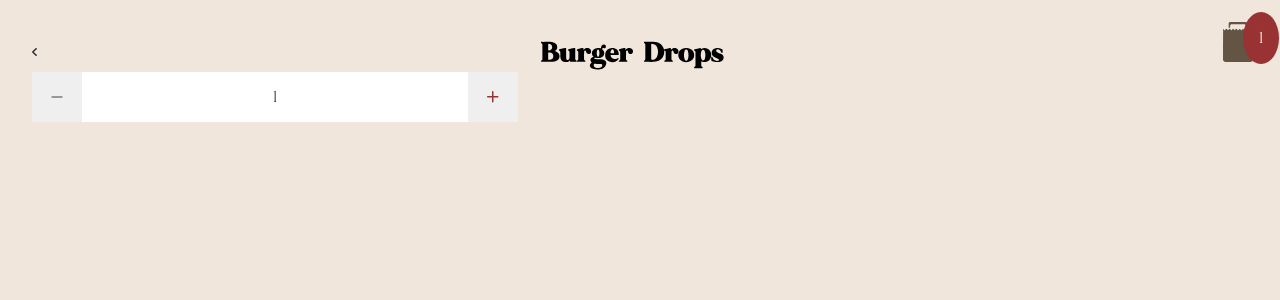
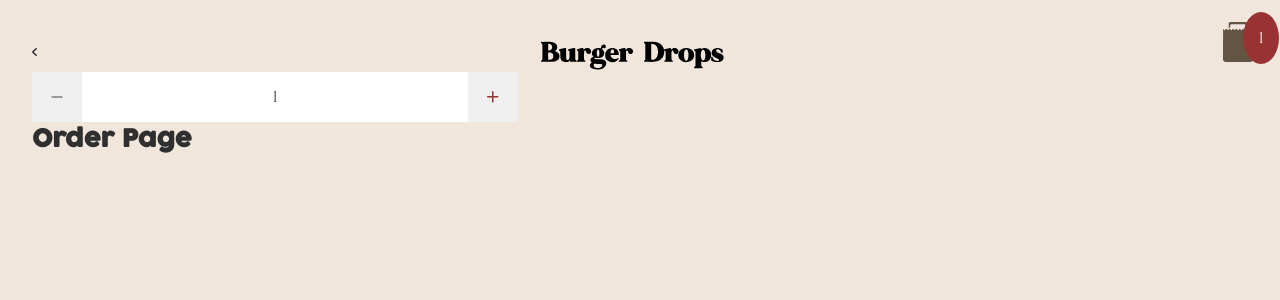
Before and after one commit to annasybingco/taco-restaurant, a React (Vite) app: page /cart in a window 1280 px wide. Shown: the top 300 px of the page. Built offline with nearby package versions, Linux system fonts and the light colour scheme.

Commit message:
began to link order page to cart page

```diff
--- a/src/components/MenuId/MenuId.jsx
+++ b/src/components/MenuId/MenuId.jsx
@@ -3,11 +3,16 @@ import axios from "axios";
 import { useParams } from "react-router-dom";
 import "../MenuId/MenuId.scss";
 import close from "../../assets/icons/close.svg";
+import { useNavigate } from "react-router-dom";
 
 function MenuId() {
   const [item, setItem] = useState({});
   const [ingredient, setIngredient] = useState([]);
   const { id } = useParams();
+  const navigate = useNavigate();
+  const handleOrderClick = () => {
+    navigate("/order", { state: { photo: item.photo } });
+  };
 
   const getItem = async (id) => {
     try {
@@ -90,6 +95,7 @@ function MenuId() {
             placeholder="Add a note (Extra drop sauce, no onions, etc)"
           ></textarea>
         </div>
+        <button onClick={handleOrderClick}>Order Now</button>
       </section>
     </>
   );
--- /dev/null
+++ b/src/components/Order/Order.jsx
@@ -0,0 +1,15 @@
+import { useLocation } from "react-router-dom";
+
+function Order() {
+  const location = useLocation();
+  const photo = location.state?.photo; // Retrieve passed state
+
+  return (
+    <div>
+      <h1>Order Page</h1>
+      {photo && <img src={photo} alt="Ordered item" />}
+    </div>
+  );
+}
+
+export default Order;
--- a/src/pages/Cart/Cart.jsx
+++ b/src/pages/Cart/Cart.jsx
@@ -4,6 +4,7 @@ import cart from "../../assets/icons/cart.svg";
 import logo from "../../assets/icons/burger-drop-logo.svg";
 import back from "../../assets/icons/back.svg";
 import "./Cart.scss";
+import Order from "../../components/Order/Order";
 
 const CartPage = () => {
   const [cartQuantity, setCartQuantity] = useState(1); // Initial quantity
@@ -24,6 +25,7 @@ const CartPage = () => {
         minValue={1}
         maxValue={100}
       />
+      <Order />
     </div>
   );
 };
```
Also changed, not shown: src/components/Order/Order.scss (added).
